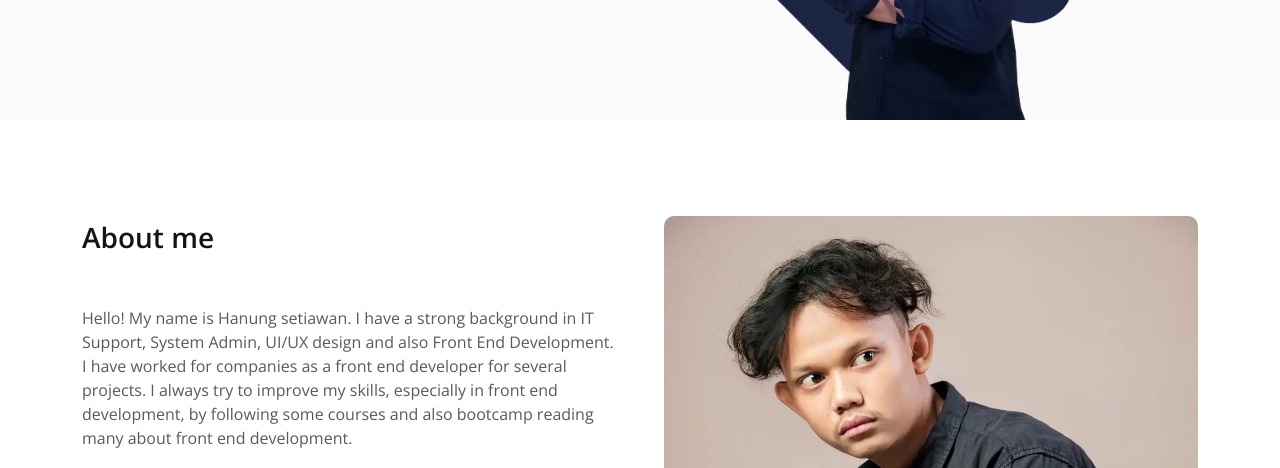
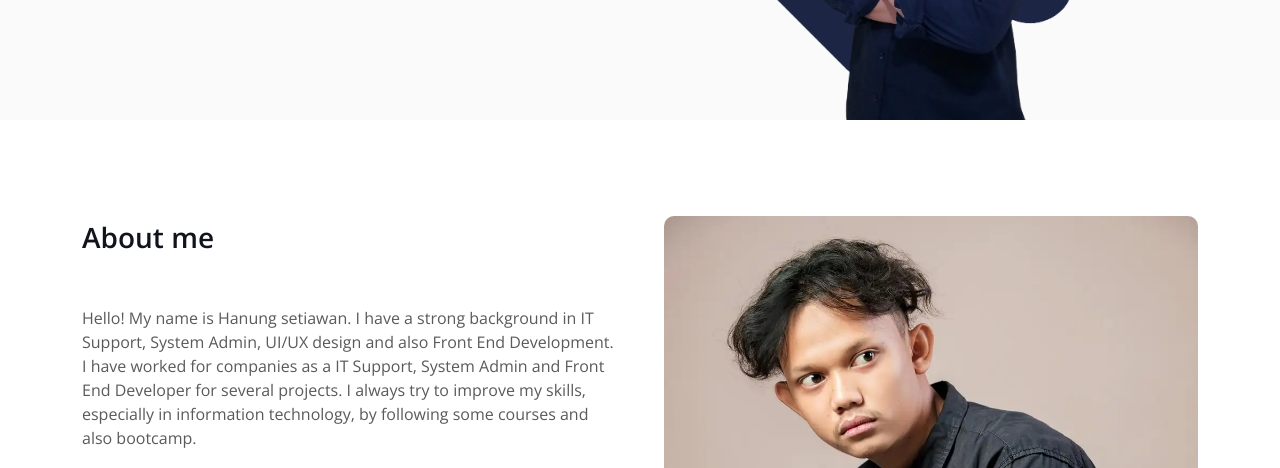
Before and after one commit to hanungstwn/mashans-porto, a plain HTML site: page index.html in a window 1280 px wide. Shown: the part 484-952 px from the top of the page. Drawn offline with nearby package versions, Linux system fonts and the light colour scheme.

Commit message:
update-link-fic

```diff
--- a/index.html
+++ b/index.html
@@ -52,10 +52,10 @@
                 <a href="#about" class="nav-item nav-link">About</a>
                 <a href="#skill" class="nav-item nav-link">Skills</a>
                 <a href="#service" class="nav-item nav-link">Services</a>
-                <a href="#docs" class="nav-item nav-link">Docs</a>
             </div>
             <div class="navbar-nav me-auto py-0">
                 <a href="#project" class="nav-item nav-link">Projects</a>
+                <a href="#docs" class="nav-item nav-link">Docs</a>
                 <!-- <a href="#testimonial" class="nav-item nav-link">Testimonial</a> -->
             </div>
         </div>
@@ -89,8 +89,8 @@
                     <div class="d-flex align-items-center mb-5">
                         <h3 class="lh-base mb-0">About me</h3>
                     </div>
-                    <p class="mb-4">Hello! My name is Hanung setiawan. I have a strong background in IT Support, System Admin, UI/UX design and also Front End Development. I have worked for companies as a front end developer for several projects.
-                        I always try to improve my skills, especially in front end development, by following some courses and also bootcamp reading many about front end development.</p>
+                    <p class="mb-4">Hello! My name is Hanung setiawan. I have a strong background in IT Support, System Admin, UI/UX design and also Front End Development. I have worked for companies as a IT Support, System Admin and Front End Developer for several projects.
+                        I always try to improve my skills, especially in information technology, by following some courses and also bootcamp.</p>
                     <p class="mb-3"><i class="far fa-check-circle text-primary me-3"></i>Kendal, 23 january 2001</p>
                     <p class="mb-3"><i class="far fa-check-circle text-primary me-3"></i>Semarang, Indonesia</p>
                     <!-- <p class="mb-3"><i class="far fa-check-circle text-primary me-3"></i></p> -->
```
